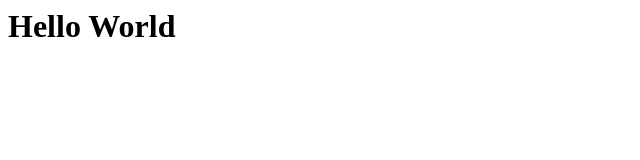
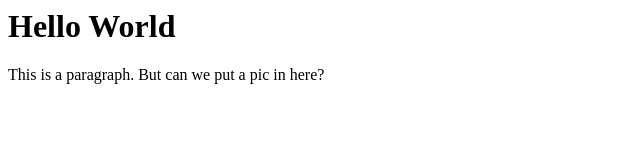
Before and after one commit to denisanscomb/test-site, a plain HTML site: page index.html in a window 1280 px wide. Shown: the whole page, without its empty margins (0-640 px from the left). Drawn offline with Linux system fonts and the light colour scheme.

Commit message:
Update index.html

```diff
--- a/index.html
+++ b/index.html
@@ -1 +1,3 @@
 <h1>Hello World</h1>
+
+<p>This is a paragraph. But can we put a pic in here?</p>
```
